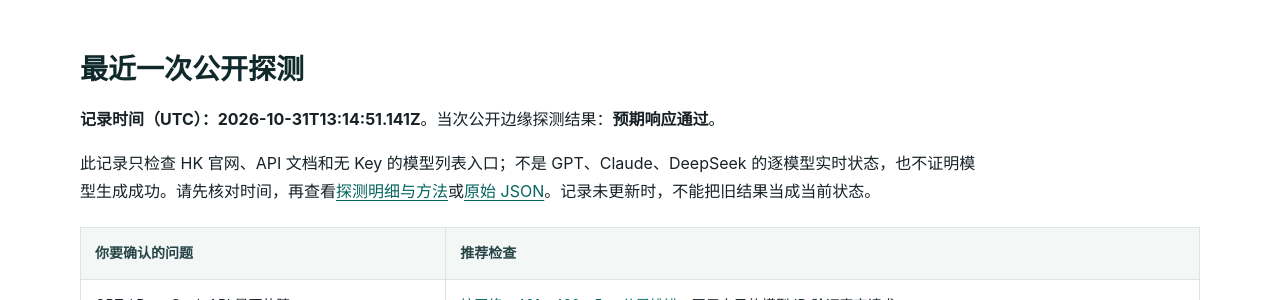
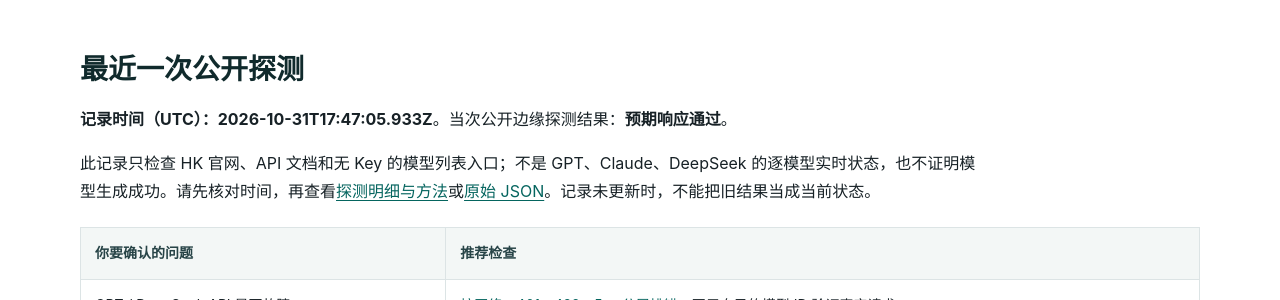
Before and after one commit to KKWANG4444/api-status, a Jekyll site: the page built from index.md, in a window 1280 px wide and 900 px high, scrolled down 364 px. Shown: the part 151-451 px from the top of the window. Built offline with Jekyll 4.4.1, drawn with Linux system fonts in a browser that asks for light colours.

Commit message:
chore: update public edge status

```diff
--- a/_data/status.json
+++ b/_data/status.json
@@ -1,7 +1,7 @@
 {
   "status": "operational",
-  "checked_at": "2026-10-31T13:14:51.141Z",
-  "duration_ms": 490,
+  "checked_at": "2026-10-31T17:47:05.933Z",
+  "duration_ms": 863,
   "overall": true,
   "components": [
     {
@@ -10,7 +10,7 @@
       "url": "https://www.aifast.hk/",
       "ok": true,
       "status": 200,
-      "elapsed_ms": 439,
+      "elapsed_ms": 862,
       "content_type": "text/html; charset=utf-8",
       "detail": "Expected public edge response"
     },
@@ -20,7 +20,7 @@
       "url": "https://api.aifast.hk/",
       "ok": true,
       "status": 200,
-      "elapsed_ms": 208,
+      "elapsed_ms": 486,
       "content_type": "text/html",
       "detail": "Expected public edge response"
     },
@@ -30,7 +30,7 @@
       "url": "https://www.aifast.hk/v1/models",
       "ok": true,
       "status": 401,
-      "elapsed_ms": 441,
+      "elapsed_ms": 519,
       "content_type": "application/json; charset=utf-8",
       "detail": "Expected public edge response"
     }
--- a/data/status.json
+++ b/data/status.json
@@ -1,7 +1,7 @@
 {
   "status": "operational",
-  "checked_at": "2026-10-31T13:14:51.141Z",
-  "duration_ms": 490,
+  "checked_at": "2026-10-31T17:47:05.933Z",
+  "duration_ms": 863,
   "overall": true,
   "components": [
     {
@@ -10,7 +10,7 @@
       "url": "https://www.aifast.hk/",
       "ok": true,
       "status": 200,
-      "elapsed_ms": 439,
+      "elapsed_ms": 862,
       "content_type": "text/html; charset=utf-8",
       "detail": "Expected public edge response"
     },
@@ -20,7 +20,7 @@
       "url": "https://api.aifast.hk/",
       "ok": true,
       "status": 200,
-      "elapsed_ms": 208,
+      "elapsed_ms": 486,
       "content_type": "text/html",
       "detail": "Expected public edge response"
     },
@@ -30,7 +30,7 @@
       "url": "https://www.aifast.hk/v1/models",
       "ok": true,
       "status": 401,
-      "elapsed_ms": 441,
+      "elapsed_ms": 519,
       "content_type": "application/json; charset=utf-8",
       "detail": "Expected public edge response"
     }
```
